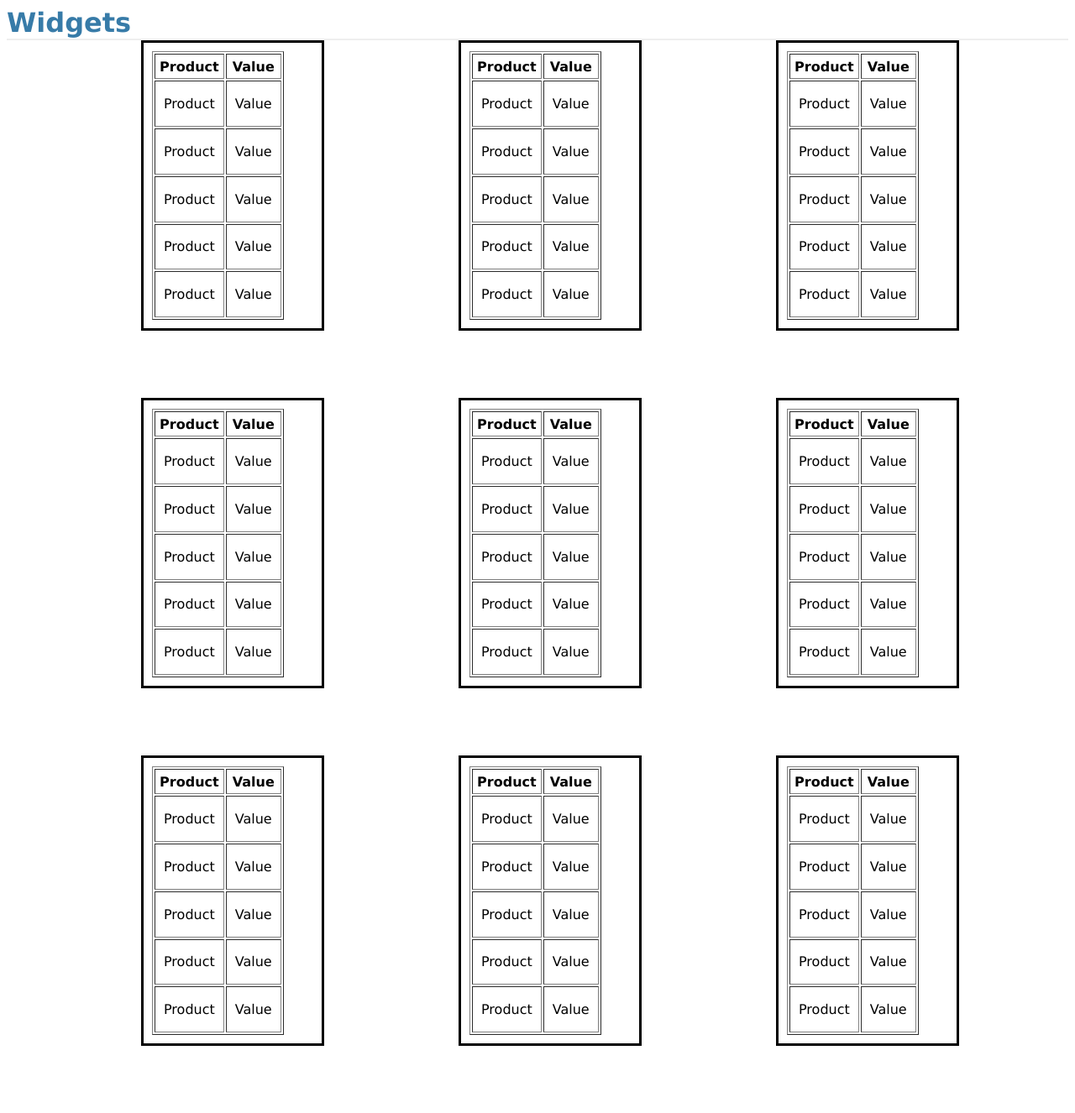
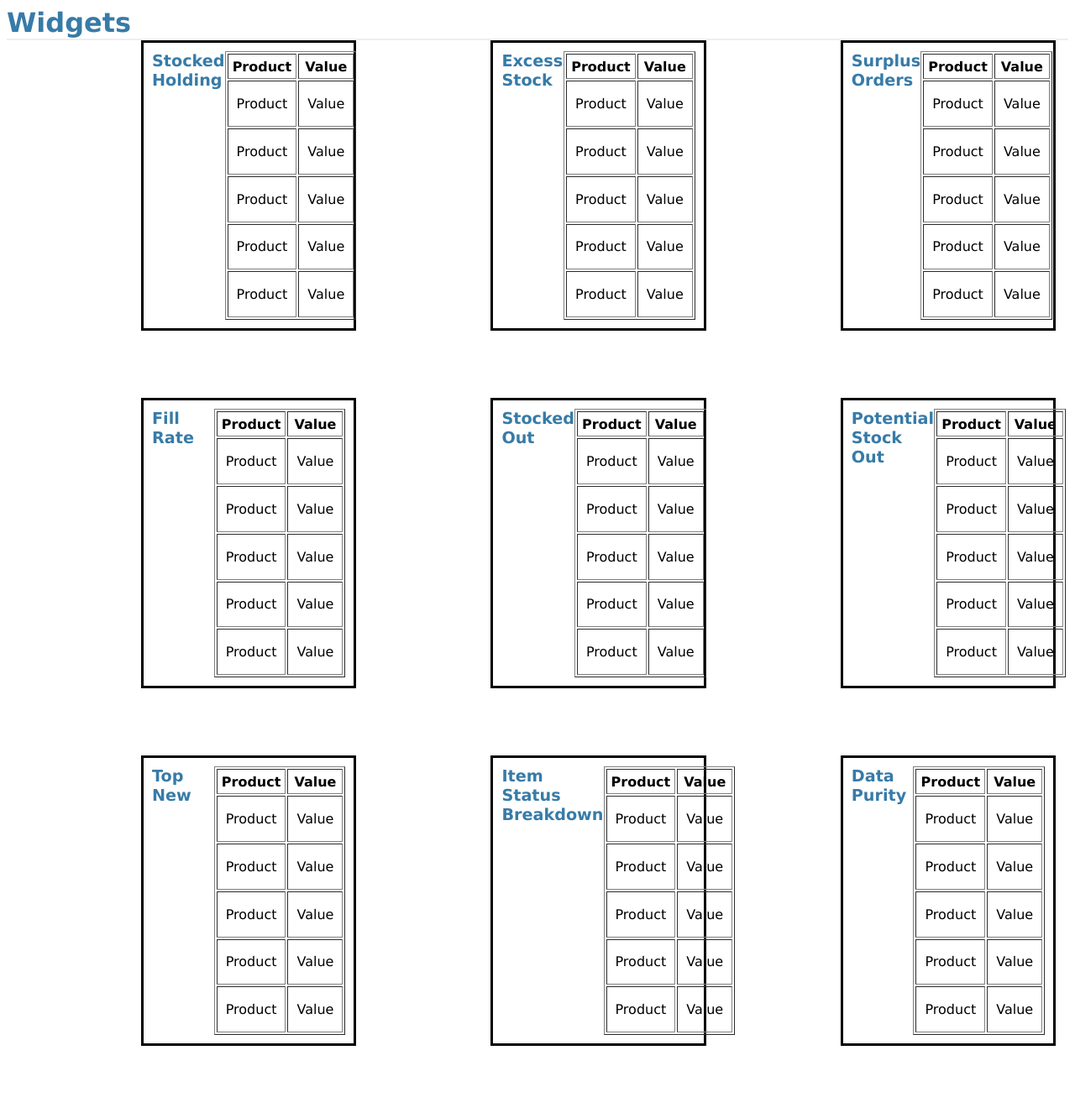
Before and after one commit to animeshgaur25/sales_forecasting_app, a Flask app: page /widget in a window 1280 px wide. Shown: the whole page at 84% size. Run offline with Flask 2, Linux system fonts and the light colour scheme; some libraries are stand-ins or nearby versions.

Commit message:
update widgets

```diff
--- a/app.py
+++ b/app.py
@@ -423,7 +423,9 @@ def main3():
 @app.route('/widget', methods=['GET', 'POST'])
 def widget():
     if (flask.request.method == 'GET'):
-        return (flask.render_template('widget.html'))
+        Widgets = ['Stocked Holding', 'Excess Stock', 'Surplus Orders', 'Fill Rate',
+                   'Stocked Out', 'Potential Stock Out', 'Top New', 'Item Status Breakdown', 'Data Purity']
+        return (flask.render_template('widget.html', widgets=Widgets,))
 
 
 if __name__ == '__main__':
--- a/templates/widget.html
+++ b/templates/widget.html
@@ -38,7 +38,7 @@
         margin-bottom: 5em;
         justify-content: space-between;
         float: left;
-        width: 15vw;
+        width: 18vw;
         height: 40vh;
         padding: 10px;
         border-style: solid;
@@ -52,7 +52,8 @@
     <h1>Widgets</h1>
     <div id="widget-container">
       {% for i in range(9) %}
-      <div id="widget{{i}}" class="widget" title="widget{{i}} ">
+      <div id="{{widgets[i]}}" class="widget" title="widget{{i}} ">
+        <h2>{{widgets[i]}}</h2>
         <table id="table" border="1">
           <tr>
             <th>Product</th>
```
